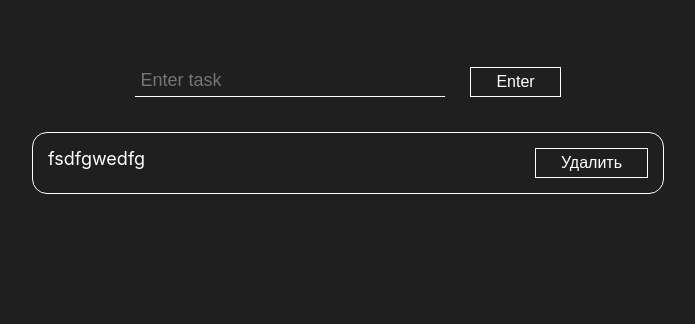
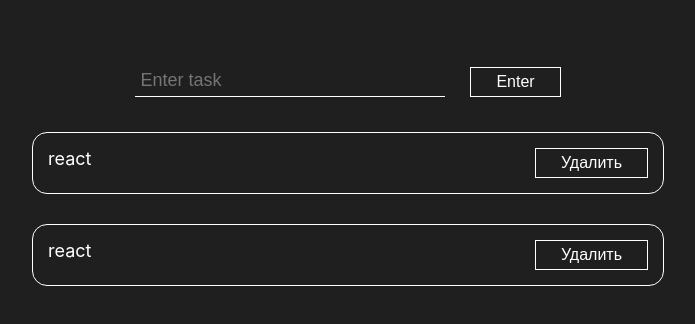
Before and after one commit to belo4ka421/ToDOLIst, a React (Create React App) app: page / in a window 1280 px wide. Shown: the top 324 px of the page, without its empty margins (292-987 px from the left). Built offline with nearby package versions, Linux system fonts and the light colour scheme.

Commit message:
new component ToDoList

```diff
--- a/src/App.js
+++ b/src/App.js
@@ -1,11 +1,16 @@
+import { useState } from "react";
 import "./App.css";
 import ToDoForm from "./components/ToDoForm";
-import ToDoItem from "./components/ToDoItem";
+import ToDoList from "./components/ToDoList";
 function App() {
+  const [tasks, setTasks] = useState([
+    { id: 1, text: "react" },
+    { id: 2, text: "react" },
+  ]);
   return (
     <div className="App">
       <ToDoForm />
-      <ToDoItem />
+      <ToDoList tasks={tasks} />
     </div>
   );
 }
--- a/src/components/ToDoItem.js
+++ b/src/components/ToDoItem.js
@@ -1,10 +1,10 @@
 import React from "react";
 import "./styles/ToDoItem.css";
-export default function ToDoItem() {
+export default function ToDoItem({ task }) {
   return (
     <div className="wrapper">
       <div className="item-content">
-        <div className="item-task">fsdfgwedfg</div>
+        <div className="item-task">{task.text}</div>
         <div>
           <button className="item-delete">Удалить</button>
         </div>
--- /dev/null
+++ b/src/components/ToDoList.js
@@ -0,0 +1,11 @@
+import React from "react";
+import ToDoItem from "./ToDoItem";
+export default function ToDoList({ tasks }) {
+  return (
+    <div>
+      {tasks.map((task) => (
+        <ToDoItem key={task.id} task={task} />
+      ))}
+    </div>
+  );
+}
--- a/src/components/styles/ToDoItem.css
+++ b/src/components/styles/ToDoItem.css
@@ -1,6 +1,7 @@
 .wrapper {
   display: flex;
   justify-content: center;
+  margin-bottom: 30px;
 }
 
 .item-content {
```
